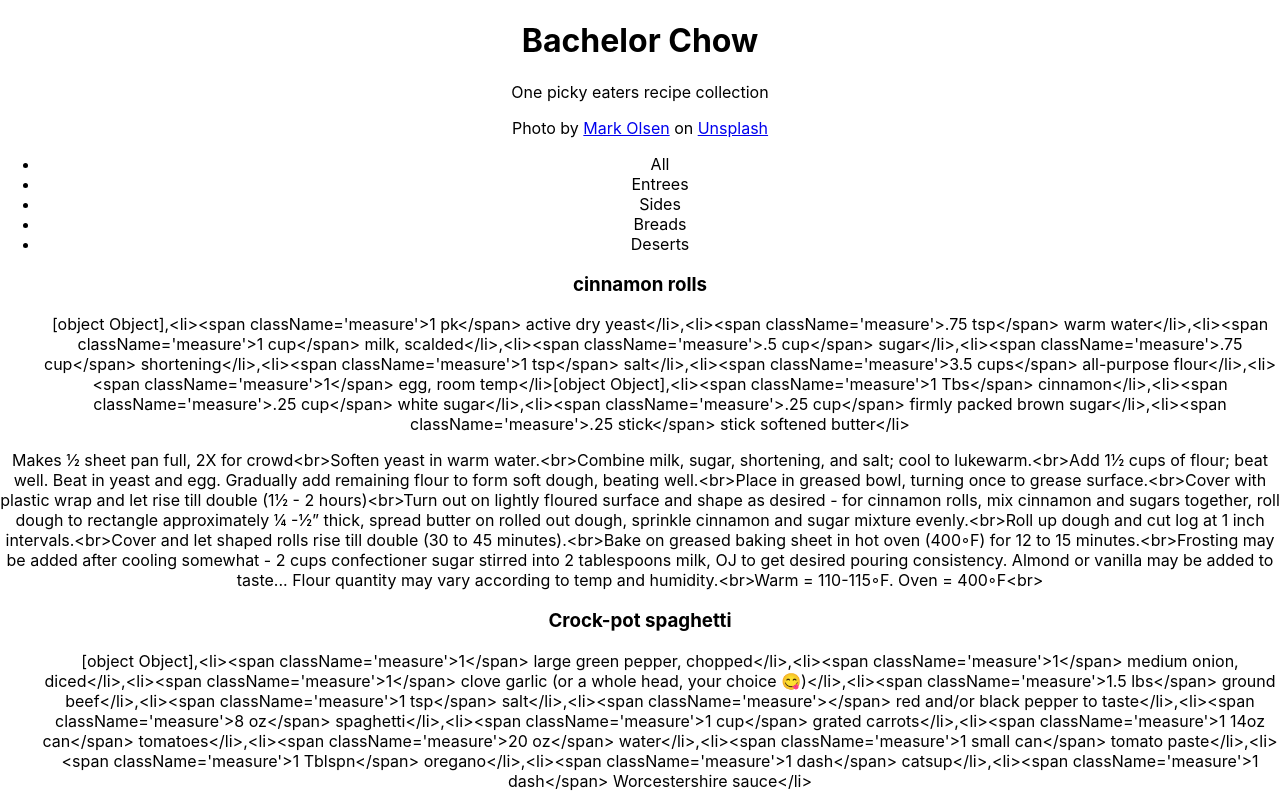
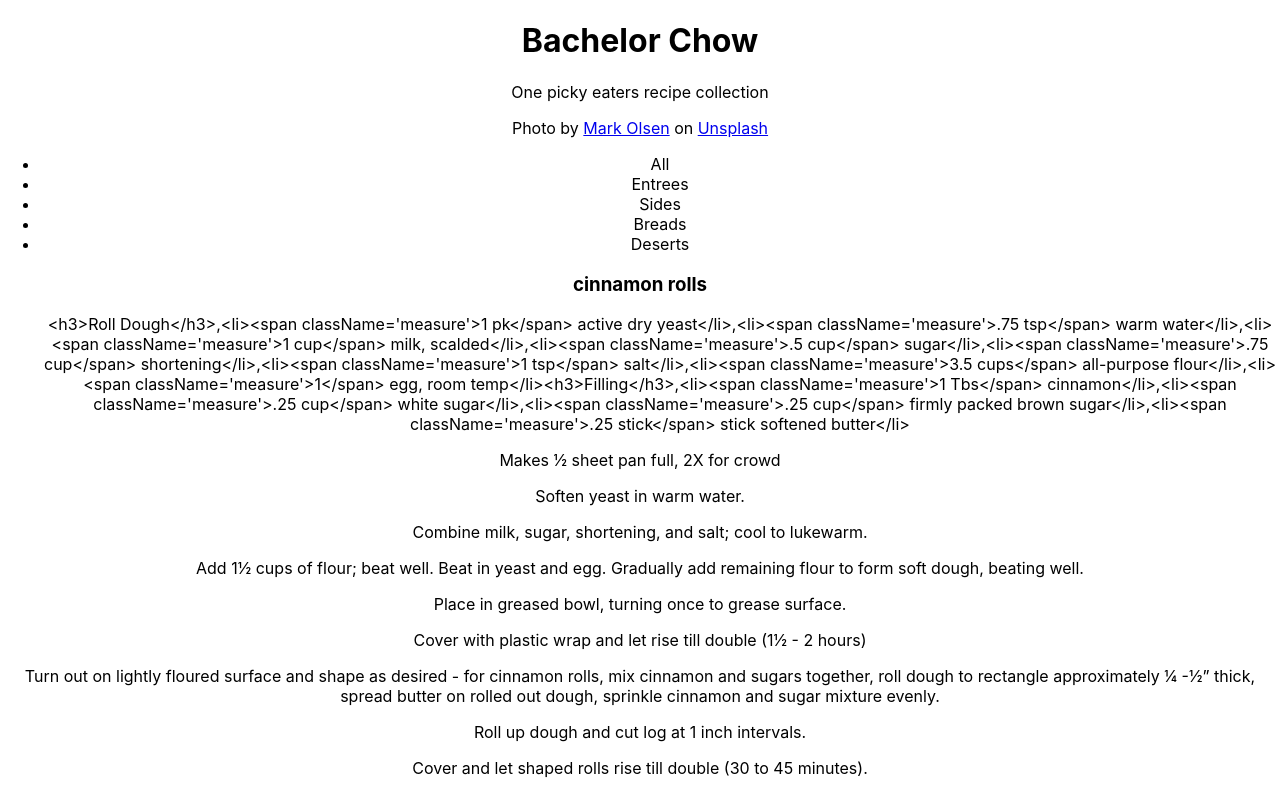
Before and after one commit to gpend/receipe-site---react, a React (Create React App) app: page / in a window 1280 px wide. Shown: the top 795 px of the page. Built offline with nearby package versions, Linux system fonts and the light colour scheme.

Commit message:
figuring out the looping

```diff
--- a/src/components/card.js
+++ b/src/components/card.js
@@ -1,3 +1,11 @@
+function instructions(props){
+
+}
+
+function directions(props){
+
+}
+
 function card(props){
 
     // console.log(props.item)
@@ -6,17 +14,25 @@ function card(props){
         // console.log(group)
         let ingredientGroup = []
         if (!(group.title === "main")){
-            ingredientGroup.push( <h3>$group.title</h3>)
+            ingredientGroup.push("<h3>"+group.title+"</h3>")
         }
-        for (let ingredientThing of group.ingredients){
+        for (let ingredientThing of group.ingredients){ //change this to map; create function for ingredients and another for directions
             ingredientGroup.push("<li><span className='measure'>"+ingredientThing.amount+"</span> "+ingredientThing.ingredient+"</li>")
         }
         ingredientGroups += ingredientGroup
     }
-    let instructions = []
-    for (let direction of props.item.directions){
-        instructions.push(direction + "<br>")
-    }
+    // let instructions = []
+    // for (let direction of props.item.directions){
+    //     instructions.push(direction + "<br>")
+    // }
+    let instructions = props.item.directions.map(direction =>{
+        return(
+            <p>
+                {direction}
+            </p>
+        )
+    })
+
 
     return(
         <section className="recipe-card recipe-{props.item.category}">
@@ -25,9 +41,9 @@ function card(props){
                     <ul>
                         {ingredientGroups}
                     </ul>
-                    <p>
+                    <div className="directions">
                         {instructions}
-                    </p>
+                    </div>
                 </div>
         </section>
      )
```
